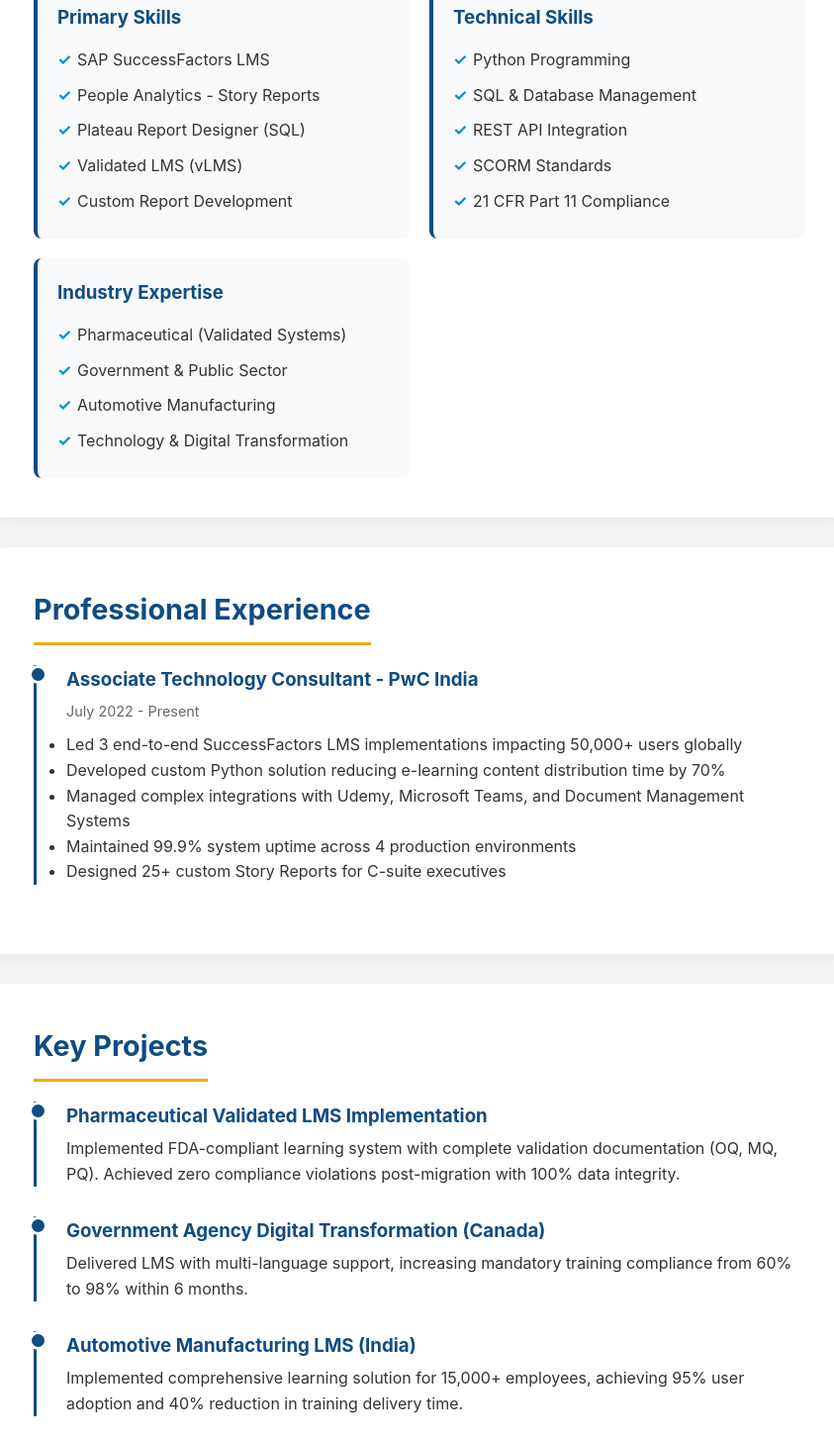
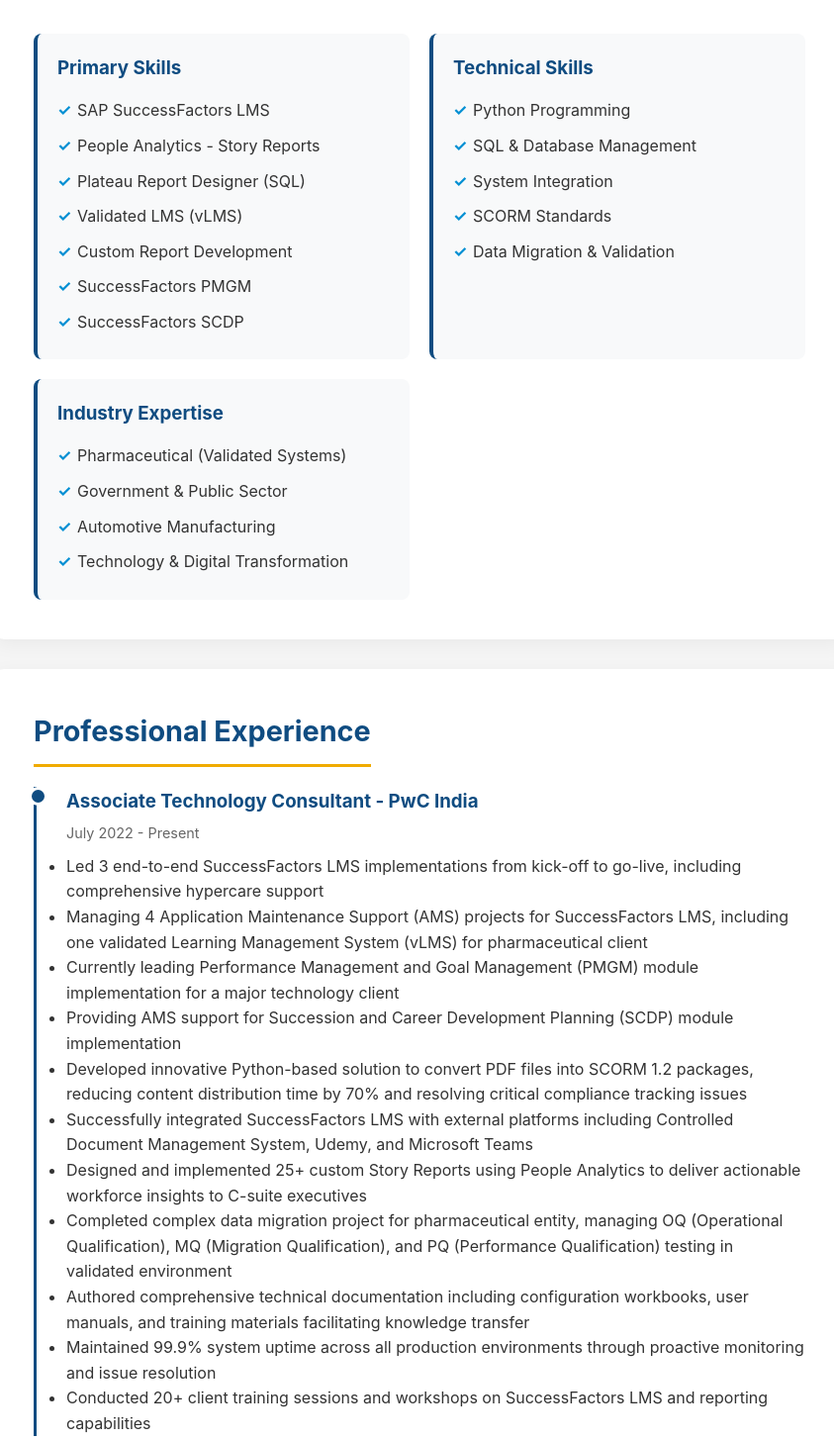
Before and after one commit to ManojKR88/manojkr88.github.io, a plain HTML site: page index.html in a window 1280 px wide. Shown: the part 1228-2683 px from the top of the page at 99% size, without its empty margins (216-1059 px from the left). Drawn offline with Linux system fonts and the light colour scheme.

Commit message:
index.html

```diff
--- a/index.html
+++ b/index.html
@@ -234,7 +234,7 @@
             <p class="subtitle">SAP SuccessFactors Consultant | LMS & People Analytics Expert</p>
             <p>Transforming HR through intelligent technology solutions</p>
             <div class="contact-info">
-                <a href="mailto:manojkr8892@gmail.com">📧 Email</a>
+                <a href="mailto:manojkr8892@gmail.com">📧 manojkr8892@gmail.com</a>
                 <a href="https://www.linkedin.com/in/manojkr8892/" target="_blank">🔗 LinkedIn</a>
                 <a href="tel:+918892714068">📱 +91 88927 14068</a>
             </div>
@@ -242,20 +242,20 @@
 
         <section class="section">
             <h2>About Me</h2>
-            <p>SAP Certified SuccessFactors Consultant with 3+ years of specialized experience in implementing and optimizing Learning Management Systems (LMS) and People Analytics solutions. Currently working as an Associate Technology Consultant at PwC India, I have successfully delivered 6 implementations across pharmaceutical, government, automotive, and technology sectors in India, Canada, and Australia.</p>
+            <p>SAP Certified SuccessFactors Consultant with 3 years of specialized experience in implementing and optimizing Learning Management Systems (LMS) and People Analytics solutions. Currently working as an Associate Technology Consultant at PwC India, I have successfully delivered 3 LMS implementations and managed 4 Application Maintenance Support (AMS) projects across pharmaceutical, government, automotive, and technology sectors in India, Canada, and Australia. Currently engaged in a Performance Management and Goal Management (PMGM) implementation project and an AMS project for the Succession and Career Development Planning (SCDP) module.</p>
 
             <div class="stats">
                 <div class="stat-box">
-                    <div class="stat-number">3+</div>
+                    <div class="stat-number">3</div>
                     <div class="stat-label">Years Experience</div>
                 </div>
                 <div class="stat-box">
-                    <div class="stat-number">6</div>
-                    <div class="stat-label">Successful Projects</div>
+                    <div class="stat-number">3</div>
+                    <div class="stat-label">LMS Implementations</div>
                 </div>
                 <div class="stat-box">
-                    <div class="stat-number">50k+</div>
-                    <div class="stat-label">Users Impacted</div>
+                    <div class="stat-number">4</div>
+                    <div class="stat-label">AMS Projects</div>
                 </div>
                 <div class="stat-box">
                     <div class="stat-number">100%</div>
@@ -275,6 +275,8 @@
                         <li>Plateau Report Designer (SQL)</li>
                         <li>Validated LMS (vLMS)</li>
                         <li>Custom Report Development</li>
+                        <li>SuccessFactors PMGM</li>
+                        <li>SuccessFactors SCDP</li>
                     </ul>
                 </div>
                 <div class="skill-category">
@@ -282,9 +284,9 @@
                     <ul>
                         <li>Python Programming</li>
                         <li>SQL & Database Management</li>
-                        <li>REST API Integration</li>
+                        <li>System Integration</li>
                         <li>SCORM Standards</li>
-                        <li>21 CFR Part 11 Compliance</li>
+                        <li>Data Migration & Validation</li>
                     </ul>
                 </div>
                 <div class="skill-category">
@@ -305,11 +307,17 @@
                 <h3>Associate Technology Consultant - PwC India</h3>
                 <p class="date">July 2022 - Present</p>
                 <ul>
-                    <li>Led 3 end-to-end SuccessFactors LMS implementations impacting 50,000+ users globally</li>
-                    <li>Developed custom Python solution reducing e-learning content distribution time by 70%</li>
-                    <li>Managed complex integrations with Udemy, Microsoft Teams, and Document Management Systems</li>
-                    <li>Maintained 99.9% system uptime across 4 production environments</li>
-                    <li>Designed 25+ custom Story Reports for C-suite executives</li>
+                    <li>Led 3 end-to-end SuccessFactors LMS implementations from kick-off to go-live, including comprehensive hypercare support</li>
+                    <li>Managing 4 Application Maintenance Support (AMS) projects for SuccessFactors LMS, including one validated Learning Management System (vLMS) for pharmaceutical client</li>
+                    <li>Currently leading Performance Management and Goal Management (PMGM) module implementation for a major technology client</li>
+                    <li>Providing AMS support for Succession and Career Development Planning (SCDP) module implementation</li>
+                    <li>Developed innovative Python-based solution to convert PDF files into SCORM 1.2 packages, reducing content distribution time by 70% and resolving critical compliance tracking issues</li>
+                    <li>Successfully integrated SuccessFactors LMS with external platforms including Controlled Document Management System, Udemy, and Microsoft Teams</li>
+                    <li>Designed and implemented 25+ custom Story Reports using People Analytics to deliver actionable workforce insights to C-suite executives</li>
+                    <li>Completed complex data migration project for pharmaceutical entity, managing OQ (Operational Qualification), MQ (Migration Qualification), and PQ (Performance Qualification) testing in validated environment</li>
+                    <li>Authored comprehensive technical documentation including configuration workbooks, user manuals, and training materials facilitating knowledge transfer</li>
+                    <li>Maintained 99.9% system uptime across all production environments through proactive monitoring and issue resolution</li>
+                    <li>Conducted 20+ client training sessions and workshops on SuccessFactors LMS and reporting capabilities</li>
                 </ul>
             </div>
         </section>
```
